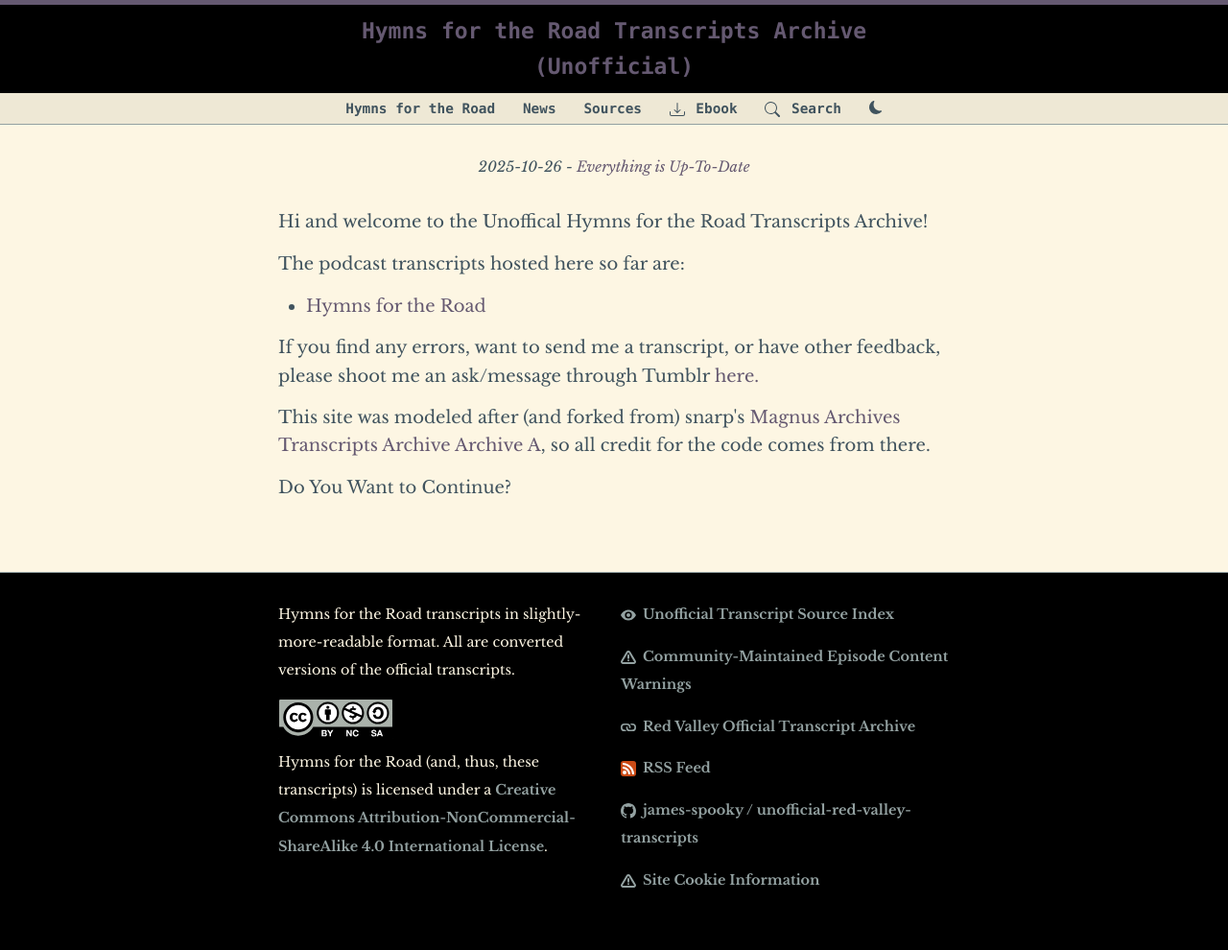
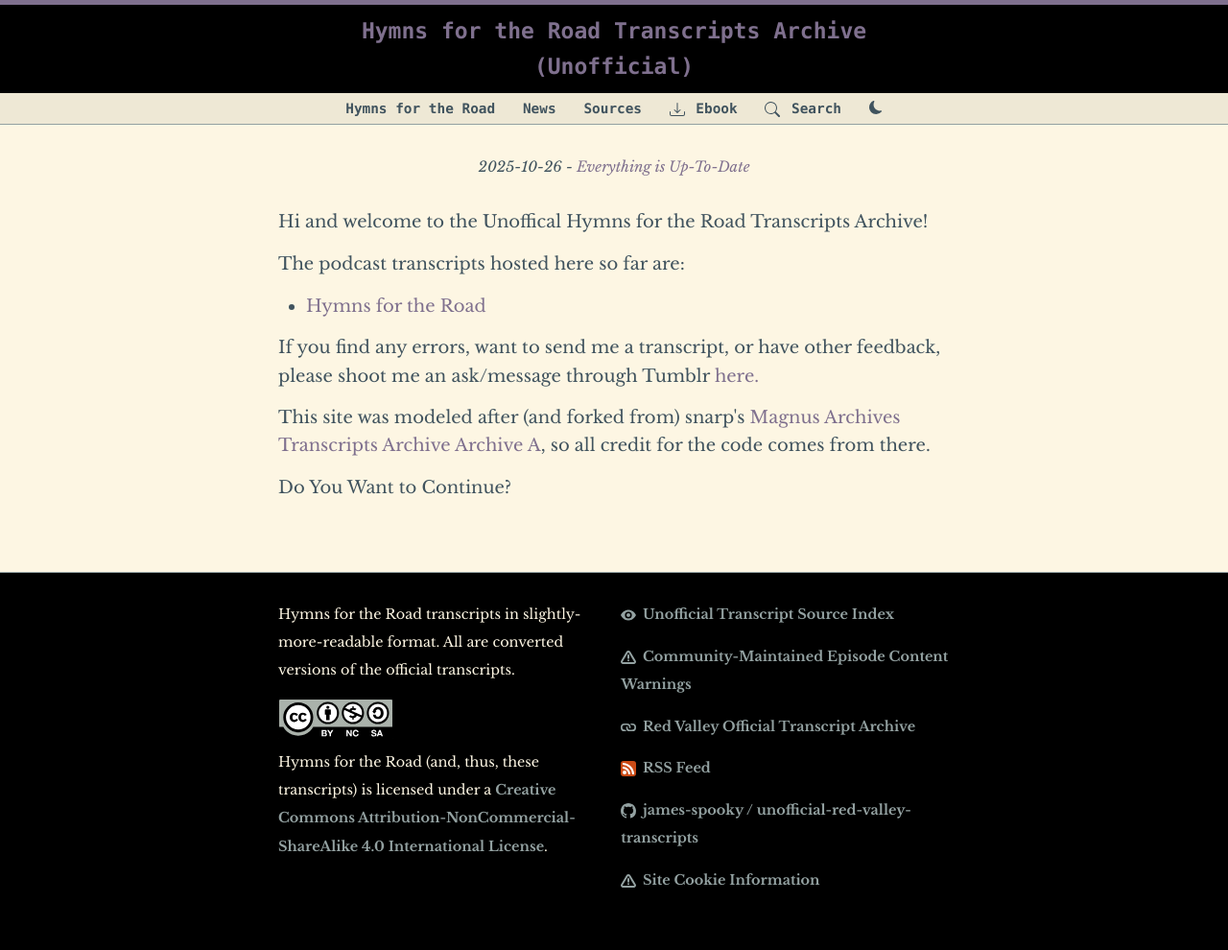
Before and after one commit to spooky-james/unofficial-hymns-for-the-road-transcripts, a Jekyll site: the page built from index.html, in a window 1280 px wide. Shown: the whole page at 96% size. Built offline with Jekyll 4.4.1, drawn with Linux system fonts in a browser that asks for light colours.

Commit message:
Update main.scss

```diff
--- a/css/main.scss
+++ b/css/main.scss
@@ -24,7 +24,7 @@
 $base3:   #fdf6e3; // lightest
 $yellow:  #b58900;
 $orange:  #cb4b16;
-$red:     #655971;
+$red:     #7F708E;
 $base4:   #dc322f;
 $magenta: #d33682;
 $violet:  #6c71c4;
```
